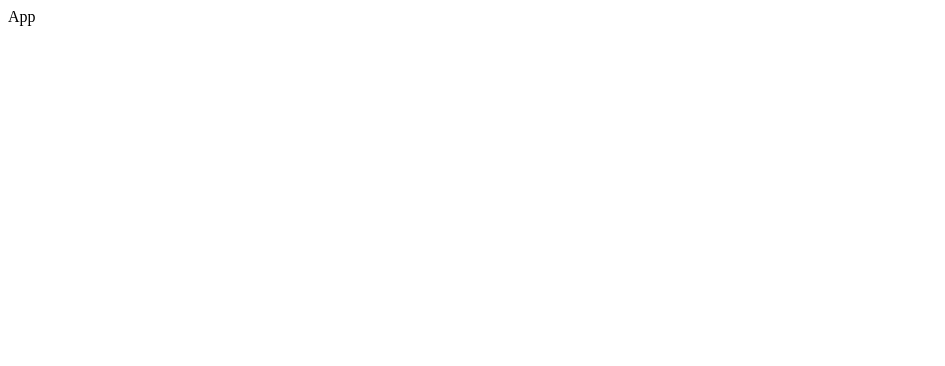
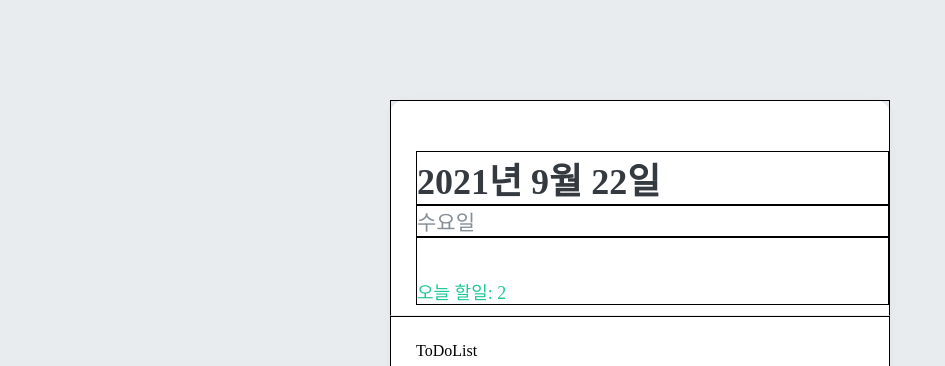
Before and after one commit to uyeong-jay/toy-projects, a React (Create React App) app: page / in a window 1280 px wide. Shown: the top 366 px of the page, without its empty margins (0-945 px from the left). Built offline with nearby package versions, Linux system fonts and the light colour scheme.

Commit message:
[UPDATE] rendered bunch of components

```diff
--- a/src/App.js
+++ b/src/App.js
@@ -1,10 +1,27 @@
 import React from 'react';
+import ToDoTemplete from './components/ToDoTemplete';
+import ToDoHead from './components/ToDoHead';
+import ToDoList from './components/ToDoList';
+import ToDoCreate from './components/ToDoCreate';
+
+import { createGlobalStyle } from 'styled-components';
+
+
+//직접 Dom에 접근가능
+const GlobalStyle = createGlobalStyle`
+  body {
+    background: #e9ecef;
+  }
+`
 
 function App() {
   return (
-    <div>
-      App
-    </div>
+    <ToDoTemplete>
+      <GlobalStyle />
+      <ToDoHead />
+      <ToDoList />
+      <ToDoCreate />
+    </ToDoTemplete>
   );
 }
 
```
